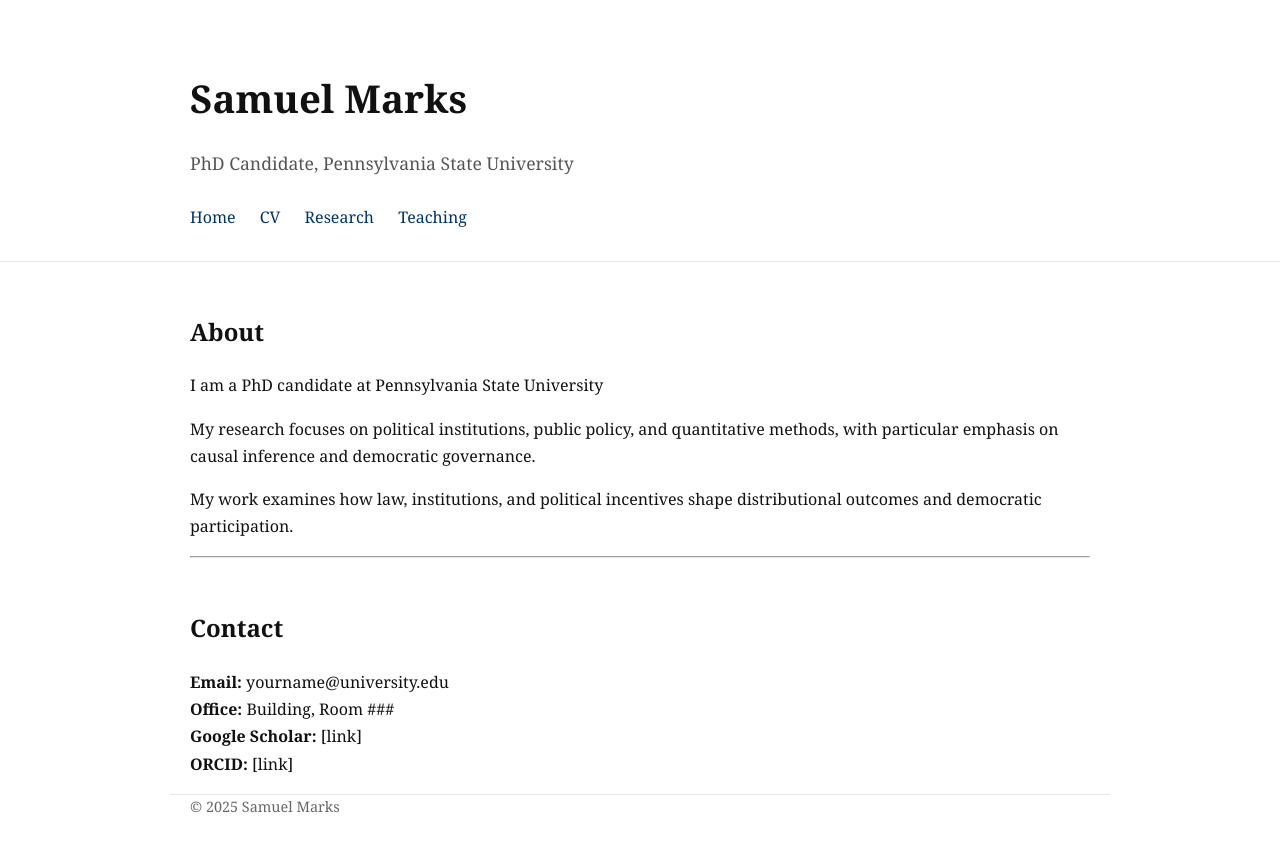
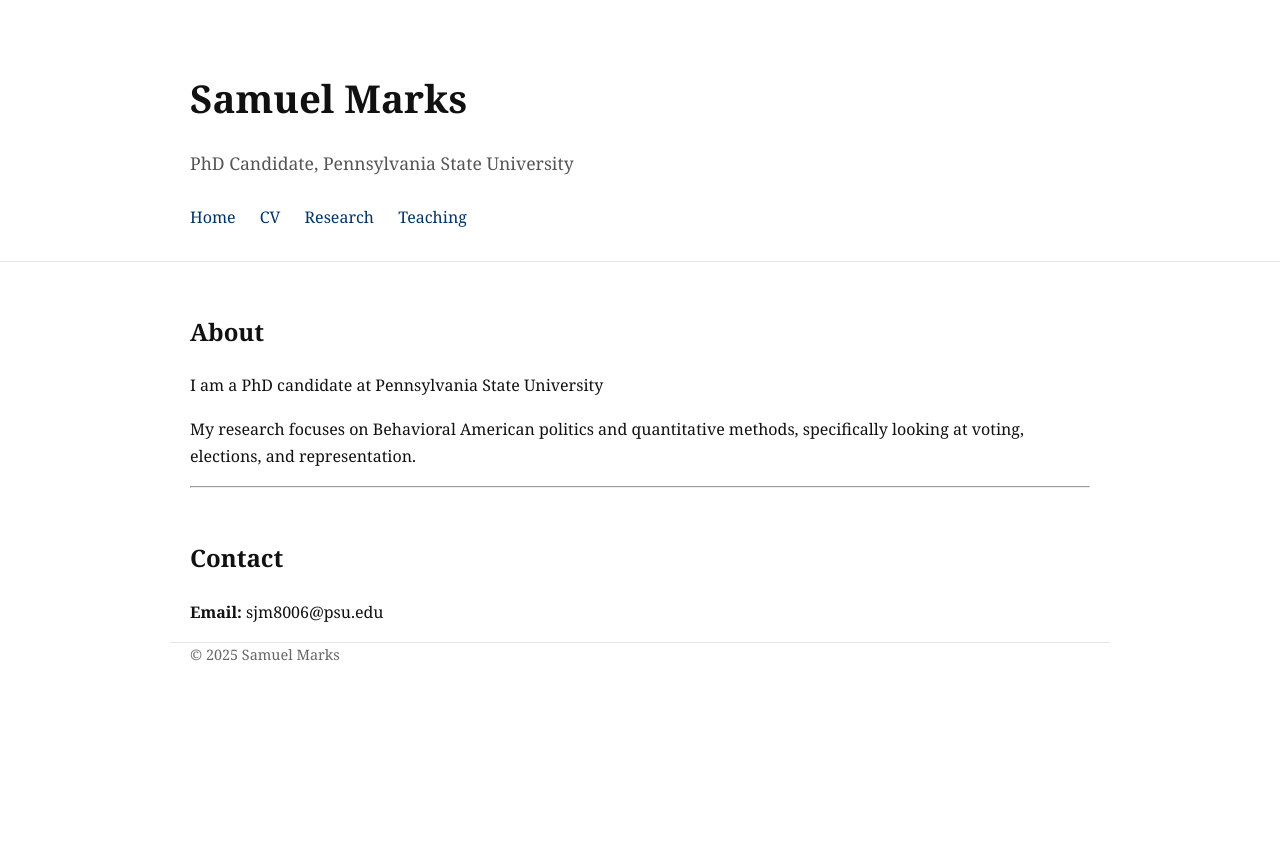
Before and after one commit to SamuelJMarks/SamuelJMarks.github.io, a Jekyll site: the page built from index.md, in a window 1280 px wide. Shown: the top 852 px of the page. Built offline with Jekyll 4.4.1, drawn with Linux system fonts in a browser that asks for light colours.

Commit message:
Update index.md

```diff
--- a/index.md
+++ b/index.md
@@ -7,16 +7,10 @@ title: Home
 
 I am a PhD candidate at Pennsylvania State University
 
-My research focuses on political institutions, public policy, and quantitative methods, with particular emphasis on causal inference and democratic governance.
-
-My work examines how law, institutions, and political incentives shape
-distributional outcomes and democratic participation.
+My research focuses on Behavioral American politics and quantitative methods, specifically looking at voting, elections, and representation.
 
 ---
 
 ## Contact
 
-**Email:** yourname@university.edu
-**Office:** Building, Room ###
-**Google Scholar:** [link]
-**ORCID:** [link]
+**Email:** sjm8006@psu.edu
```
